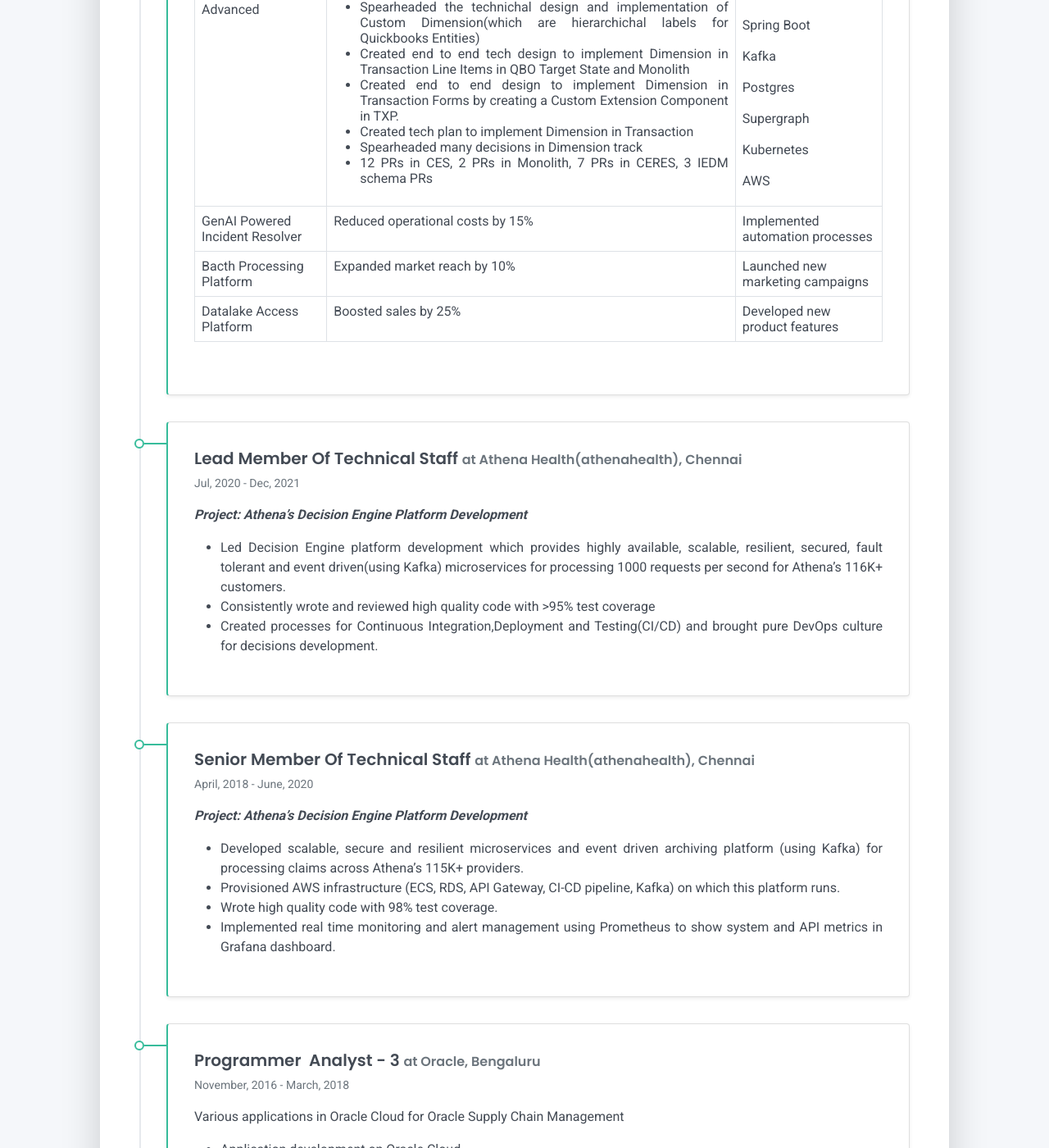
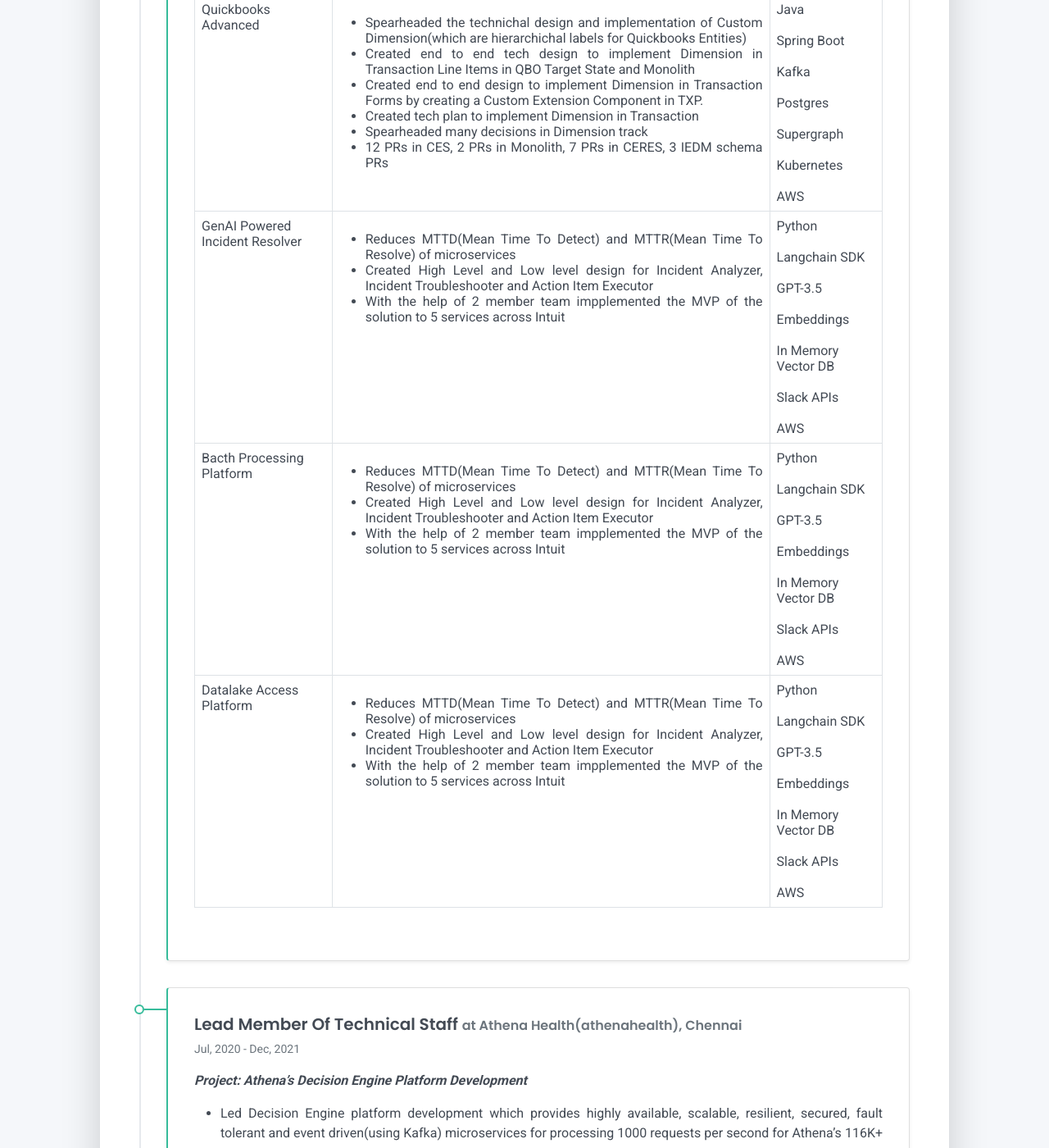
Before and after one commit to anandkshitiz/anandkshitiz.github.io, a Jekyll site: the page built from tabs/about.md, in a window 1280 px wide and 1400 px high, scrolled down 1950 px. Shown: the whole window at 82% size. Built offline with Jekyll 4.4.1, drawn with Linux system fonts in a browser that asks for light colours.

Commit message:
modified skills

```diff
--- a/tabs/about/content/work-experience-section.html
+++ b/tabs/about/content/work-experience-section.html
@@ -47,18 +47,78 @@
                         </tr>
                         <tr>
                             <td>GenAI Powered Incident Resolver</td>
-                            <td>Reduced operational costs by 15%</td>
-                            <td>Implemented automation processes</td>
+                            <td>
+                                <p style="text-align: justify">
+                                <ul style="text-align: justify">
+                                    <li>Reduces MTTD(Mean Time To Detect) and MTTR(Mean Time To Resolve) of microservices</li>
+                                    <li>Created High Level and Low level design for Incident Analyzer, Incident Troubleshooter and Action Item Executor </li>
+                                    <li>With the help of 2 member team impplemented the MVP of the solution to 5 services across Intuit</li>
+                                </ul>
+                                </p>
+                            </td>
+                            <td style="white-space: preserve-breaks;"> Python
+
+                                Langchain SDK
+
+                                GPT-3.5
+
+                                Embeddings
+
+                                In Memory Vector DB
+
+                                Slack APIs
+
+                                AWS</td>
                         </tr>
                         <tr>
                             <td>Bacth Processing Platform</td>
-                            <td>Expanded market reach by 10%</td>
-                            <td>Launched new marketing campaigns</td>
+                            <td>
+                                <p style="text-align: justify">
+                                <ul style="text-align: justify">
+                                    <li>Reduces MTTD(Mean Time To Detect) and MTTR(Mean Time To Resolve) of microservices</li>
+                                    <li>Created High Level and Low level design for Incident Analyzer, Incident Troubleshooter and Action Item Executor </li>
+                                    <li>With the help of 2 member team impplemented the MVP of the solution to 5 services across Intuit</li>
+                                </ul>
+                                </p>
+                            </td>
+                            <td style="white-space: preserve-breaks;"> Python
+
+                                Langchain SDK
+
+                                GPT-3.5
+
+                                Embeddings
+
+                                In Memory Vector DB
+
+                                Slack APIs
+
+                                AWS</td>
                         </tr>
                         <tr>
                             <td>Datalake Access Platform</td>
-                            <td>Boosted sales by 25%</td>
-                            <td>Developed new product features</td>
+                            <td>
+                                <p style="text-align: justify">
+                                <ul style="text-align: justify">
+                                    <li>Reduces MTTD(Mean Time To Detect) and MTTR(Mean Time To Resolve) of microservices</li>
+                                    <li>Created High Level and Low level design for Incident Analyzer, Incident Troubleshooter and Action Item Executor </li>
+                                    <li>With the help of 2 member team impplemented the MVP of the solution to 5 services across Intuit</li>
+                                </ul>
+                                </p>
+                            </td>
+                            <td style="white-space: preserve-breaks;"> Python
+
+                                Langchain SDK
+
+                                GPT-3.5
+
+                                Embeddings
+
+                                In Memory Vector DB
+
+                                Slack APIs
+
+                                AWS</td>
                         </tr>
                     </tbody>
                 </table>
```
